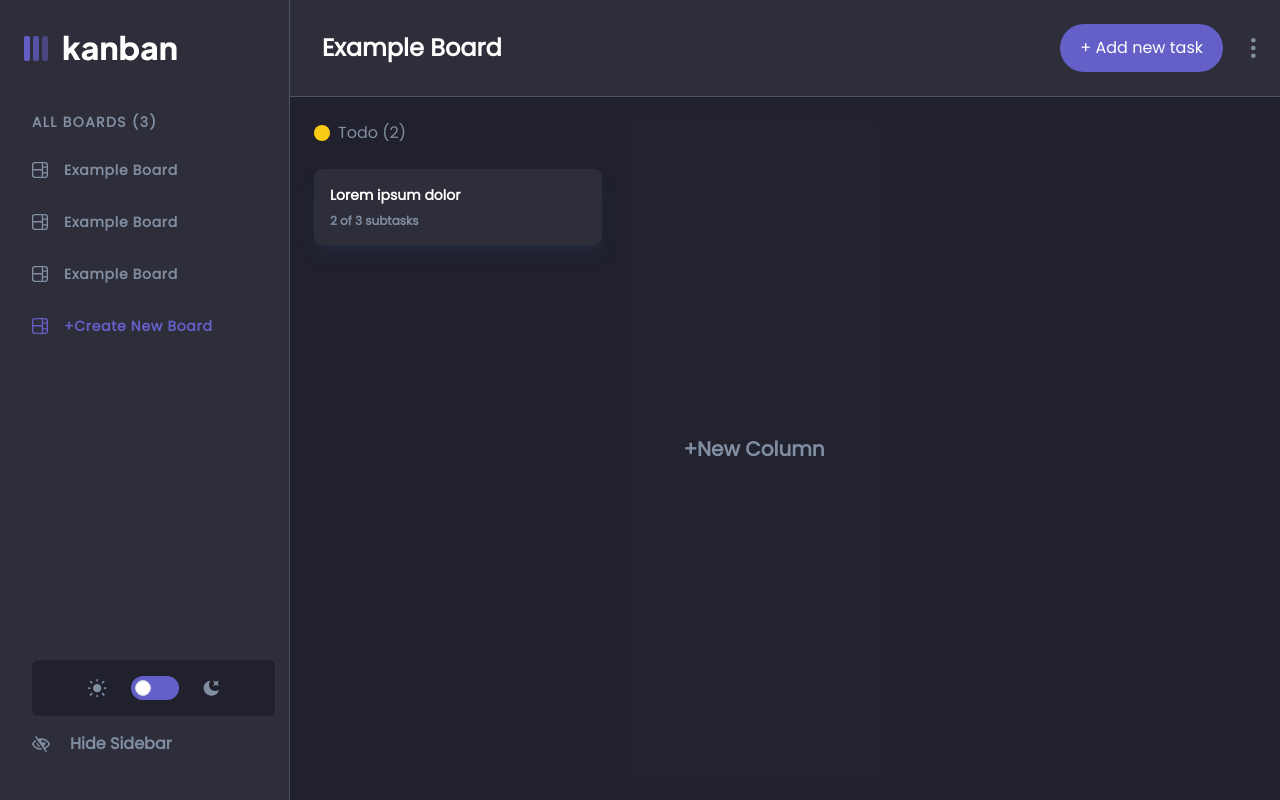
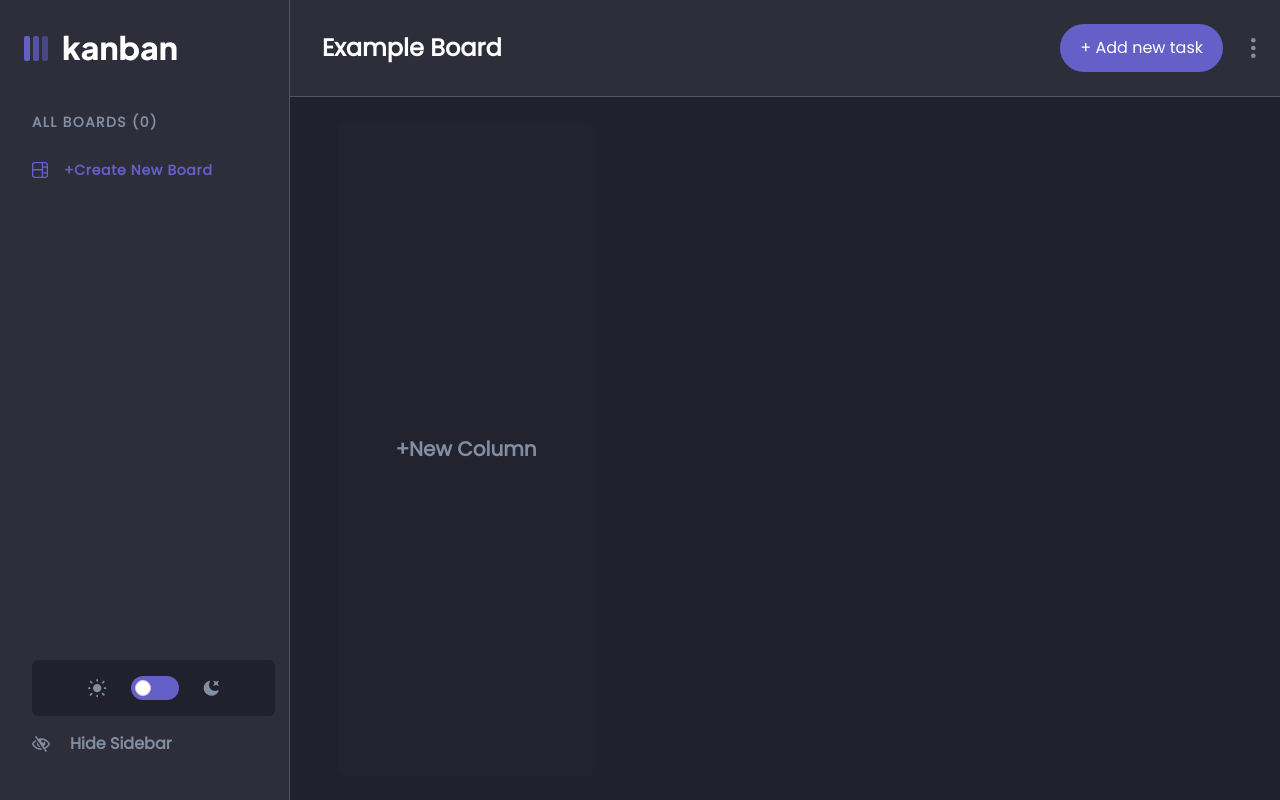
Before and after one commit to MuhammadSami1/kanban-board, a Next.js app: page / in a window 1280 px wide. Built offline with nearby package versions, Linux system fonts and the light colour scheme.

Commit message:
Complete: Added board complete

```diff
--- a/components/Main.tsx
+++ b/components/Main.tsx
@@ -7,6 +7,7 @@ import useToggleColor from '@/src/store/toggleColor'
 import SubTask from './SubTask'
 import SubTaskModel from './SubTaskModel'
 import DeleteBoard from './deleteBoard'
+import globalBoard from '@/src/store/globalBoard'
 
 const Main = () => {
   const [edit, setEdit] = useState(false)
@@ -15,6 +16,8 @@ const Main = () => {
   const [openDeleteBoard, setOpenDeleteBoard] = useState(false)
   const [editModel, setEditModel] = useState(false)
   const isOn = useToggleColor((state) => state.isOn)
+
+  const board = globalBoard((state) => state.board)
 
   const refEdit = useRef<HTMLDivElement>(null)
   const refSubTask = useRef<HTMLDivElement>(null)
@@ -157,10 +160,15 @@ const Main = () => {
       >
         <div className="flex gap-x-6">
           {/* tasks */}
-          <div className="w-72 space-y-6">
+          {board.map((items) => (
+            <>
+              {items.boardColumn.map((items) => (
+                <div className="w-72 space-y-6" key={items.id}>
                   <div className="flex items-center gap-x-2">
                     <div className="h-4 w-4 rounded-full bg-yellow-400"></div>
-              <h2 className="text-Neutral-Secondary">Todo (2)</h2>
+                    <h2 className="text-Neutral-Secondary">
+                      {`${items.name}`} (2)
+                    </h2>
                   </div>
 
                   <div onClick={handleOpenSubTask} className="cursor-pointer">
@@ -178,6 +186,9 @@ const Main = () => {
                     </div>
                   </div>
                 </div>
+              ))}
+            </>
+          ))}
         </div>
 
         <div
--- a/components/NewBoard.tsx
+++ b/components/NewBoard.tsx
@@ -10,9 +10,10 @@ import globalBoard from '@/src/store/globalBoard'
 
 type TNewBoard = {
   refNewBoard: React.RefObject<HTMLDivElement>
+  handleOpenNewBoard: () => void
 }
 
-const NewBoard = ({ refNewBoard }: TNewBoard) => {
+const NewBoard = ({ refNewBoard, handleOpenNewBoard }: TNewBoard) => {
   const addNewBoard = globalBoard((state) => state.addNewBoard)
 
   const {
@@ -39,8 +40,8 @@ const NewBoard = ({ refNewBoard }: TNewBoard) => {
       data.boradName,
       data.boradColmn.map((col) => col.name)
     )
-
     reset()
+    handleOpenNewBoard()
   }
 
   const isOn = useToggleColor((state) => state.isOn)
--- a/components/Sidebar.tsx
+++ b/components/Sidebar.tsx
@@ -1,5 +1,6 @@
 'use client'
 
+import globalBoard from '@/src/store/globalBoard'
 import useToggleColor from '@/src/store/toggleColor'
 
 import { motion } from 'framer-motion'
@@ -13,8 +14,12 @@ type TSidebar = {
 const Sidebar = ({ handleOpenNewBoard }: TSidebar) => {
   const [sideBarOpen, setSideBarOpen] = useState(true)
   const [isMediumScreen, setIsMediumScreen] = useState(false)
+
   const isOn = useToggleColor((state) => state.isOn)
   const toggle = useToggleColor((state) => state.toggle)
+  const board = globalBoard((state) => state.board)
+  const selectedBoard = globalBoard((state) => state.selectedBoard)
+  const setSelectedBoard = globalBoard((state) => state.setSelectedBoard)
 
   // Detect screen size changes
   const isMedium = useMediaQuery({ query: '(min-width: 643px)' })
@@ -36,6 +41,10 @@ const Sidebar = ({ handleOpenNewBoard }: TSidebar) => {
     setSideBarOpen(!sideBarOpen)
   }
 
+  const handleOnClick = (id: number) => {
+    setSelectedBoard(id)
+  }
+
   return (
     <>
       {sideBarOpen ? (
@@ -51,12 +60,15 @@ const Sidebar = ({ handleOpenNewBoard }: TSidebar) => {
             className={`${isOn ? 'bg-Neutral-Primary' : 'bg-foreground'} flex flex-1 flex-col items-start pb-7 text-Neutral-Secondary`}
           >
             <h2 className="pb-3 pl-8 pt-4 text-sm font-semibold tracking-widest">
-              ALL BOARDS (3)
+              ALL BOARDS ({board.length})
             </h2>
 
             <div className="flex flex-col text-sm tracking-wider">
+              {board.map((items) => (
                 <div
-                className={`${isOn ? 'hover:bg-Neutral-forth' : 'hover:bg-Neutral-Primary'} group cursor-pointer py-4 pl-8 font-semibold transition-all duration-700 ease-in-out hover:rounded-r-full hover:text-Primary-button md:pr-9`}
+                  className={`${isOn ? 'hover:bg-Neutral-forth' : 'hover:bg-Neutral-Primary'} group cursor-pointer py-4 pl-8 font-semibold transition-all duration-700 ease-in-out hover:rounded-r-full hover:text-Primary-button md:pr-9 ${selectedBoard === items.id && 'bg-Primary-button text-Neutral-Primary rounded-r-full'}`}
+                  key={items.id}
+                  onClick={() => handleOnClick(items.id)}
                 >
                   <div className="flex items-center gap-x-4">
                     <svg
@@ -64,48 +76,14 @@ const Sidebar = ({ handleOpenNewBoard }: TSidebar) => {
                       height="16"
                       xmlns="http://www.w3.org/2000/svg"
                       fill="#828FA3"
-                    className="group-hover:fill-Primary-button"
+                      className={`group-hover:fill-Primary-button ${selectedBoard === items.id && 'fill-Neutral-Primary'}`}
                     >
                       <path d="M0 2.889A2.889 2.889 0 0 1 2.889 0H13.11A2.889 2.889 0 0 1 16 2.889V13.11A2.888 2.888 0 0 1 13.111 16H2.89A2.889 2.889 0 0 1 0 13.111V2.89Zm1.333 5.555v4.667c0 .859.697 1.556 1.556 1.556h6.889V8.444H1.333Zm8.445-1.333V1.333h-6.89A1.556 1.556 0 0 0 1.334 2.89V7.11h8.445Zm4.889-1.333H11.11v4.444h3.556V5.778Zm0 5.778H11.11v3.11h2a1.556 1.556 0 0 0 1.556-1.555v-1.555Zm0-7.112V2.89a1.555 1.555 0 0 0-1.556-1.556h-2v3.111h3.556Z"></path>
                     </svg>
-                  <h2>Example Board</h2>
+                    <h2>{items.boardName}</h2>
                   </div>
                 </div>
-
-              <div
-                className={`${isOn ? 'hover:bg-Neutral-forth' : 'hover:bg-Neutral-Primary'} group cursor-pointer py-4 pl-8 font-semibold transition-all duration-700 ease-in-out hover:rounded-r-full hover:text-Primary-button md:pr-9`}
-              >
-                <div className="flex items-center gap-x-4">
-                  <svg
-                    width="16"
-                    height="16"
-                    xmlns="http://www.w3.org/2000/svg"
-                    fill="#828FA3"
-                    className="group-hover:fill-Primary-button"
-                  >
-                    <path d="M0 2.889A2.889 2.889 0 0 1 2.889 0H13.11A2.889 2.889 0 0 1 16 2.889V13.11A2.888 2.888 0 0 1 13.111 16H2.89A2.889 2.889 0 0 1 0 13.111V2.89Zm1.333 5.555v4.667c0 .859.697 1.556 1.556 1.556h6.889V8.444H1.333Zm8.445-1.333V1.333h-6.89A1.556 1.556 0 0 0 1.334 2.89V7.11h8.445Zm4.889-1.333H11.11v4.444h3.556V5.778Zm0 5.778H11.11v3.11h2a1.556 1.556 0 0 0 1.556-1.555v-1.555Zm0-7.112V2.89a1.555 1.555 0 0 0-1.556-1.556h-2v3.111h3.556Z"></path>
-                  </svg>
-                  <h2>Example Board</h2>
-                </div>
-              </div>
-
-              <div
-                className={`${isOn ? 'hover:bg-Neutral-forth' : 'hover:bg-Neutral-Primary'} group cursor-pointer py-4 pl-8 font-semibold transition-all duration-700 ease-in-out hover:rounded-r-full hover:text-Primary-button md:pr-9`}
-              >
-                <div className="flex items-center gap-x-4">
-                  <svg
-                    width="16"
-                    height="16"
-                    xmlns="http://www.w3.org/2000/svg"
-                    fill="#828FA3"
-                    className="group-hover:fill-Primary-button"
-                  >
-                    <path d="M0 2.889A2.889 2.889 0 0 1 2.889 0H13.11A2.889 2.889 0 0 1 16 2.889V13.11A2.888 2.888 0 0 1 13.111 16H2.89A2.889 2.889 0 0 1 0 13.111V2.89Zm1.333 5.555v4.667c0 .859.697 1.556 1.556 1.556h6.889V8.444H1.333Zm8.445-1.333V1.333h-6.89A1.556 1.556 0 0 0 1.334 2.89V7.11h8.445Zm4.889-1.333H11.11v4.444h3.556V5.778Zm0 5.778H11.11v3.11h2a1.556 1.556 0 0 0 1.556-1.555v-1.555Zm0-7.112V2.89a1.555 1.555 0 0 0-1.556-1.556h-2v3.111h3.556Z"></path>
-                  </svg>
-                  <h2>Example Board</h2>
-                </div>
-              </div>
-
+              ))}
               <div
                 className="cursor-pointer py-4 pl-8 pr-9 font-semibold text-Primary-button transition-all duration-300"
                 onClick={handleOpenNewBoard}
--- a/components/SidebarMini.tsx
+++ b/components/SidebarMini.tsx
@@ -1,15 +1,23 @@
+import globalBoard from '@/src/store/globalBoard'
 import useToggleColor from '@/src/store/toggleColor'
 import { useMediaQuery } from 'react-responsive'
 
 type TSidebarMini = {
   refSideBarMini: React.RefObject<HTMLDivElement>
+  handleOpenNewBoard: () => void
 }
 
-const SidebarMini = ({ refSideBarMini }: TSidebarMini) => {
+const SidebarMini = ({ refSideBarMini, handleOpenNewBoard }: TSidebarMini) => {
   const isMedium = useMediaQuery({ query: '(min-width: 540px)' })
   const isOn = useToggleColor((state) => state.isOn)
   const toggle = useToggleColor((state) => state.toggle)
+  const board = globalBoard((state) => state.board)
+  const selectedBoard = globalBoard((state) => state.selectedBoard)
+  const setSelectedBoard = globalBoard((state) => state.setSelectedBoard)
 
+  const handleOnClick = (id: number) => {
+    setSelectedBoard(id)
+  }
   return (
     <div className="fixed inset-0 h-full bg-black bg-opacity-50 sm:hidden">
       <div
@@ -22,12 +30,15 @@ const SidebarMini = ({ refSideBarMini }: TSidebarMini) => {
         ref={refSideBarMini}
       >
         <h2 className="px-4 pb-3 text-sm font-semibold tracking-widest">
-          ALL BOARDS (3)
+          ALL BOARDS ({board.length})
         </h2>
 
         <div className="flex flex-col text-sm tracking-wider">
+          {board.map((items) => (
             <div
-            className={`${isOn ? 'hover:bg-Neutral-forth' : 'hover:bg-Neutral-Primary'} group cursor-pointer py-4 font-semibold transition-all duration-700 ease-in-out hover:rounded-r-full hover:text-Primary-button`}
+              className={`${isOn ? 'hover:bg-Neutral-forth' : 'hover:bg-Neutral-Primary'} group cursor-pointer py-4 font-semibold transition-all duration-700 ease-in-out hover:rounded-r-full hover:text-Primary-button ${selectedBoard === items.id && 'bg-Primary-button text-Neutral-Primary rounded-r-full'}`}
+              key={items.id}
+              onClick={() => handleOnClick(items.id)}
             >
               <div className="ml-6 flex items-center gap-x-2">
                 <svg
@@ -39,45 +50,14 @@ const SidebarMini = ({ refSideBarMini }: TSidebarMini) => {
                 >
                   <path d="M0 2.889A2.889 2.889 0 0 1 2.889 0H13.11A2.889 2.889 0 0 1 16 2.889V13.11A2.888 2.888 0 0 1 13.111 16H2.89A2.889 2.889 0 0 1 0 13.111V2.89Zm1.333 5.555v4.667c0 .859.697 1.556 1.556 1.556h6.889V8.444H1.333Zm8.445-1.333V1.333h-6.89A1.556 1.556 0 0 0 1.334 2.89V7.11h8.445Zm4.889-1.333H11.11v4.444h3.556V5.778Zm0 5.778H11.11v3.11h2a1.556 1.556 0 0 0 1.556-1.555v-1.555Zm0-7.112V2.89a1.555 1.555 0 0 0-1.556-1.556h-2v3.111h3.556Z"></path>
                 </svg>
-              <h2>Example Board</h2>
+                <h2>{items.boardName}</h2>
               </div>
             </div>
-
+          ))}
           <div
-            className={`${isOn ? 'hover:bg-Neutral-forth' : 'hover:bg-Neutral-Primary'} group cursor-pointer py-4 font-semibold transition-all duration-700 ease-in-out hover:rounded-r-full hover:text-Primary-button`}
+            className="cursor-pointer py-4 font-semibold text-Primary-button transition-all duration-300 "
+            onClick={handleOpenNewBoard}
           >
-            <div className="ml-6 flex items-center gap-x-2">
-              <svg
-                width="16"
-                height="16"
-                xmlns="http://www.w3.org/2000/svg"
-                fill="#828FA3"
-                className="group-hover:fill-Primary-button"
-              >
-                <path d="M0 2.889A2.889 2.889 0 0 1 2.889 0H13.11A2.889 2.889 0 0 1 16 2.889V13.11A2.888 2.888 0 0 1 13.111 16H2.89A2.889 2.889 0 0 1 0 13.111V2.89Zm1.333 5.555v4.667c0 .859.697 1.556 1.556 1.556h6.889V8.444H1.333Zm8.445-1.333V1.333h-6.89A1.556 1.556 0 0 0 1.334 2.89V7.11h8.445Zm4.889-1.333H11.11v4.444h3.556V5.778Zm0 5.778H11.11v3.11h2a1.556 1.556 0 0 0 1.556-1.555v-1.555Zm0-7.112V2.89a1.555 1.555 0 0 0-1.556-1.556h-2v3.111h3.556Z"></path>
-              </svg>
-              <h2>Example Board</h2>
-            </div>
-          </div>
-
-          <div
-            className={`${isOn ? 'hover:bg-Neutral-forth' : 'hover:bg-Neutral-Primary'} group cursor-pointer py-4 font-semibold transition-all duration-700 ease-in-out hover:rounded-r-full hover:text-Primary-button`}
-          >
-            <div className="ml-6 flex items-center gap-x-2">
-              <svg
-                width="16"
-                height="16"
-                xmlns="http://www.w3.org/2000/svg"
-                fill="#828FA3"
-                className="group-hover:fill-Primary-button"
-              >
-                <path d="M0 2.889A2.889 2.889 0 0 1 2.889 0H13.11A2.889 2.889 0 0 1 16 2.889V13.11A2.888 2.888 0 0 1 13.111 16H2.89A2.889 2.889 0 0 1 0 13.111V2.89Zm1.333 5.555v4.667c0 .859.697 1.556 1.556 1.556h6.889V8.444H1.333Zm8.445-1.333V1.333h-6.89A1.556 1.556 0 0 0 1.334 2.89V7.11h8.445Zm4.889-1.333H11.11v4.444h3.556V5.778Zm0 5.778H11.11v3.11h2a1.556 1.556 0 0 0 1.556-1.555v-1.555Zm0-7.112V2.89a1.555 1.555 0 0 0-1.556-1.556h-2v3.111h3.556Z"></path>
-              </svg>
-              <h2>Example Board</h2>
-            </div>
-          </div>
-
-          <div className="cursor-pointer py-4 font-semibold text-Primary-button transition-all duration-300">
             <div className="ml-6 flex items-center gap-x-2">
               <svg
                 width="16"
--- a/src/store/globalBoard.ts
+++ b/src/store/globalBoard.ts
@@ -3,11 +3,15 @@ import Board from '../types/Board'
 
 type GlobalBoard = {
   board: Board[]
+  selectedBoard: number | null
+  setSelectedBoard: (boardId: number | null) => void
   addNewBoard: (boardName: string, boardColumn: string[]) => void
 }
 
 const globalBoard = create<GlobalBoard>((set) => ({
   board: [],
+  selectedBoard: null,
+  setSelectedBoard: (boardId) => set({ selectedBoard: boardId }),
   addNewBoard: (boardName, boardColumn) =>
     set((state) => ({
       board: [
@@ -23,6 +27,14 @@ const globalBoard = create<GlobalBoard>((set) => ({
         }
       ]
     }))
+
+  // addNewTask: (title, description, Subtasks, status) => set((state) => ({
+  //   board:[
+  //     ...state.board{
+
+  //     }
+  //   ]
+  // }))
 }))
 
 export default globalBoard
```
Also changed, not shown: components/NavbarWrapper.tsx (+40 -1 lines), components/SidebarWrapper.tsx (+6 -1 lines). Lines whose indentation alone changed are shown as unchanged.
